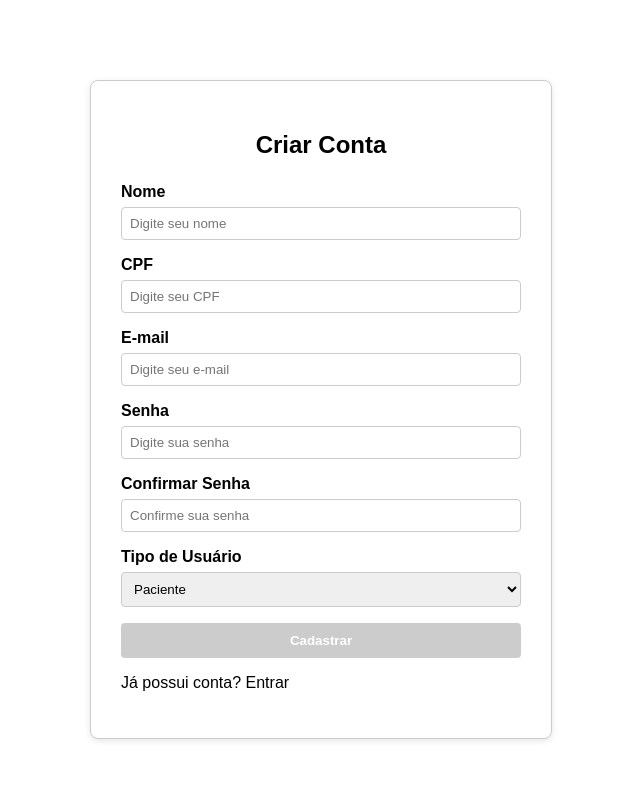
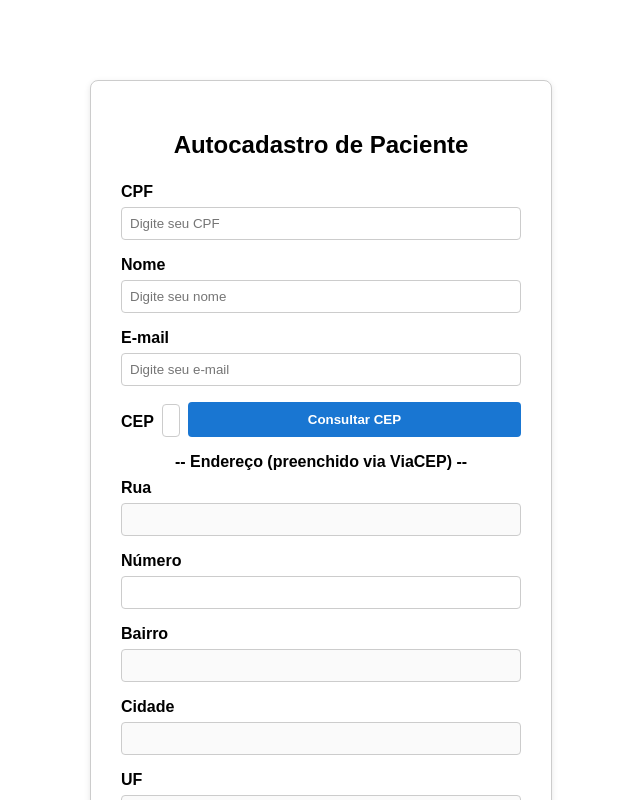
Before and after one commit to vanessabughay/MioDottore, an Angular app in the folder frontend/: page /cadastro in a window 1280 px wide. Shown: the top 800 px of the page, without its empty margins (319-959 px from the left). Built offline with nearby package versions, Linux system fonts and the light colour scheme.

Commit message:
correção autocadastro

```diff
--- a/frontend/src/app/pages/autocadastro/autocadastro.component.css
+++ b/frontend/src/app/pages/autocadastro/autocadastro.component.css
@@ -58,4 +58,43 @@ button[disabled] {
   margin-top: 16px;
   color: #cc0000;
   text-align: center;
+
+  }
+
+.cep-group {
+  display: flex;
+  gap: 8px;
+  align-items: flex-end;
 }
+
+.cep-group input {
+  flex: 1;
+}
+
+.address-title {
+  margin: 16px 0 8px;
+  font-weight: bold;
+  text-align: center;
+}
+
+
+.cep-group {
+  display: flex;
+  gap: 8px;
+  align-items: flex-end;
+}
+
+.cep-group input {
+  flex: 1;
+}
+
+.cep-input {
+  flex: none;
+  width: 10ch;
+}
+
+.address-title {
+  margin: 16px 0 8px;
+  font-weight: bold;
+  text-align: center;
+}
--- a/frontend/src/app/pages/autocadastro/autocadastro.component.html
+++ b/frontend/src/app/pages/autocadastro/autocadastro.component.html
@@ -1,61 +1,59 @@
 <div class="register-container">
-  <h2>Criar Conta</h2>
+   <h2>Autocadastro de Paciente</h2>
 
   <form [formGroup]="form" (ngSubmit)="register()">
     <div class="form-group">
-      <label for="nome">Nome</label>
-      <input id="nome" type="text" formControlName="nome" placeholder="Digite seu nome" />
-      <small *ngIf="form.get('nome')?.invalid && form.get('nome')?.touched">
-        Nome é obrigatório
-      </small>
+      <label for="cpf">CPF</label>
+      <input id="cpf" type="text" formControlName="cpf" placeholder="Digite seu CPF" />
+      <small *ngIf="form.get('cpf')?.invalid && form.get('cpf')?.touched">CPF é obrigatório</small>
     </div>
 
     <div class="form-group">
-      <label for="cpf">CPF</label>
-      <input id="cpf" type="text" formControlName="cpf" placeholder="Digite seu CPF" />
-      <small *ngIf="form.get('cpf')?.invalid && form.get('cpf')?.touched">
-        CPF é obrigatório
-      </small>
+      <label for="nome">Nome</label>
+      <input id="nome" type="text" formControlName="nome" placeholder="Digite seu nome" />
+      <small *ngIf="form.get('nome')?.invalid && form.get('nome')?.touched">Nome é obrigatório</small>
     </div>
 
     <div class="form-group">
       <label for="email">E-mail</label>
       <input id="email" type="email" formControlName="email" placeholder="Digite seu e-mail" />
-      <small *ngIf="form.get('email')?.invalid && form.get('email')?.touched">
-        E-mail inválido
-      </small>
+      <small *ngIf="form.get('email')?.invalid && form.get('email')?.touched">E-mail inválido</small>
+    </div>
+
+    <div class="form-group cep-group">
+      <label for="cep">CEP</label>
+      <input id="cep" type="text" formControlName="cep" placeholder="Digite seu CEP" />
+      <button type="button" (click)="consultarCep()">Consultar CEP</button>
+    </div>
+ <div class="address-title">-- Endereço (preenchido via ViaCEP) --</div>
+    <div class="form-group">
+      <label for="rua">Rua</label>
+      <input id="rua" type="text" formControlName="rua" readonly />
     </div>
 
     <div class="form-group">
-      <label for="senha">Senha</label>
-      <input id="senha" type="password" formControlName="senha" placeholder="Digite sua senha" />
-      <small *ngIf="form.get('senha')?.invalid && form.get('senha')?.touched">
-        A senha é obrigatória
-      </small>
+     <label for="numero">Número</label>
+      <input id="numero" type="text" formControlName="numero" />
     </div>
 
-    <div class="form-group">
-      <label for="confirmarSenha">Confirmar Senha</label>
-      <input id="confirmarSenha" type="password" formControlName="confirmarSenha" placeholder="Confirme sua senha" />
-      <small *ngIf="form.get('confirmarSenha')?.invalid && form.get('confirmarSenha')?.touched">
-        Confirmação é obrigatória
-      </small>
+   <div class="form-group">
+      <label for="bairro">Bairro</label>
+      <input id="bairro" type="text" formControlName="bairro" readonly />
     </div>
 
-    <div class="form-group">
-      <label for="tipo_usuario">Tipo de Usuário</label>
-      <select id="tipo_usuario" formControlName="tipo_usuario">
-        <option value="PACIENTE">Paciente</option>
-        <option value="FUNCIONARIO">Funcionário</option>
-      </select>
+   <div class="form-group">
+      <label for="cidade">Cidade</label>
+      <input id="cidade" type="text" formControlName="cidade" readonly />
     </div>
 
-    <button type="submit" [disabled]="form.invalid">Cadastrar</button>
+   <div class="form-group">
+      <label for="uf">UF</label>
+      <input id="uf" type="text" formControlName="uf" readonly />
+    </div>
+     <button type="submit" [disabled]="form.invalid">Confirmar Cadastro</button>
 
-    <p>Já possui conta? <a routerLink="/login">Entrar</a></p>
+    <p class="text-center"><a routerLink="/login">Voltar para Login</a></p>
 
-    <div *ngIf="error" class="error">
-      {{ error }}
-    </div>
+    <div *ngIf="error" class="error">{{ error }}</div>
   </form>
 </div>
--- a/frontend/src/app/pages/autocadastro/autocadastro.component.ts
+++ b/frontend/src/app/pages/autocadastro/autocadastro.component.ts
@@ -1,15 +1,16 @@
 import { Component, OnInit } from '@angular/core';
 import { FormBuilder, FormGroup, Validators, ReactiveFormsModule } from '@angular/forms';
-import { Router } from '@angular/router';
+import { Router, RouterLink } from '@angular/router';
 import { CommonModule } from '@angular/common';
 import { AuthService } from '../../services/auth.service';
+import { HttpClient } from '@angular/common/http';
 
 @Component({
   standalone: true,
   selector: 'app-autocadastro',
   templateUrl: './autocadastro.component.html',
   styleUrls: ['./autocadastro.component.css'],
-  imports: [CommonModule, ReactiveFormsModule],
+  imports: [CommonModule, ReactiveFormsModule, RouterLink],
   providers: [AuthService]
 })
 export class AutocadastroComponent implements OnInit {
@@ -19,7 +20,8 @@ export class AutocadastroComponent implements OnInit {
   constructor(
     private fb: FormBuilder,
     private auth: AuthService,
-    private router: Router
+    private router: Router,
+    private http: HttpClient
   ) {}
 
   ngOnInit() {
@@ -27,25 +29,24 @@ export class AutocadastroComponent implements OnInit {
       nome: ['', Validators.required],
       cpf: ['', Validators.required],
       email: ['', [Validators.required, Validators.email]],
-      senha: ['', Validators.required],
-      confirmarSenha: ['', Validators.required],
-      tipo_usuario: ['PACIENTE', Validators.required]
+      cep: ['', [Validators.required, Validators.minLength(8), Validators.maxLength(8)]],
+      rua: [{ value: '', disabled: true }],
+      numero: [''],
+      bairro: [{ value: '', disabled: true }],
+      cidade: [{ value: '', disabled: true }],
+      uf: [{ value: '', disabled: true }]
     });
   }
 
   register() {
     if (this.form.invalid) return;
 
-    const { senha, confirmarSenha, ...rest } = this.form.value;
+     const { nome, cpf, email, cep } = this.form.getRawValue();
 
-    if (senha !== confirmarSenha) {
-      this.error = 'As senhas não coincidem.';
-      return;
-    }
+     const dados = { nome, cpf, email, cep };
 
-    const user = { ...rest, senha };
+        this.auth.autocadastroPaciente(dados).subscribe({
 
-    this.auth.register(user).subscribe({
       next: () => {
         this.router.navigate(['/login']);
       },
@@ -54,4 +55,31 @@ export class AutocadastroComponent implements OnInit {
       }
     });
   }
+
+  consultarCep() {
+    const cep = this.form.get('cep')?.value;
+    if (!cep || cep.length !== 8) {
+      this.error = 'CEP inválido';
+      return;
+    }
+
+    this.http.get<any>(`https://viacep.com.br/ws/${cep}/json/`).subscribe({
+      next: (dados) => {
+        if (dados.erro) {
+          this.error = 'CEP não encontrado';
+          return;
+        }
+        this.form.patchValue({
+          rua: dados.logradouro,
+          bairro: dados.bairro,
+          cidade: dados.localidade,
+          uf: dados.uf
+        });
+        this.error = '';
+      },
+      error: () => {
+        this.error = 'Erro ao consultar CEP';
+      }
+    });
+  }
 }
--- a/frontend/src/app/pages/login/login.component.ts
+++ b/frontend/src/app/pages/login/login.component.ts
@@ -1,6 +1,6 @@
 import { Component, OnInit } from '@angular/core';
 import { FormBuilder, FormGroup, ReactiveFormsModule, Validators } from '@angular/forms';
-import { Router } from '@angular/router';
+import { Router, RouterLink } from '@angular/router';
 import { CommonModule } from '@angular/common';
 import { AuthService } from '../../services/auth.service';
 
@@ -9,7 +9,7 @@ import { AuthService } from '../../services/auth.service';
   selector: 'app-login',
   templateUrl: './login.component.html',
   styleUrls: ['./login.component.css'],
-  imports: [CommonModule, ReactiveFormsModule],
+  imports: [CommonModule, ReactiveFormsModule, RouterLink],
   providers: [AuthService]
 })
 export class LoginComponent implements OnInit {
--- a/frontend/src/app/services/auth.service.ts
+++ b/frontend/src/app/services/auth.service.ts
@@ -52,6 +52,18 @@ export class AuthService {
     );
   }
 
+   /**
+   * Envia dados de autocadastro de paciente para o backend.
+   */
+  autocadastroPaciente(dados: any): Observable<any> {
+    const url = `${this.apiUrl}/pacientes/autocadastro`;
+    return this.http.post(url, dados).pipe(
+      catchError(() => {
+        return throwError(() => new Error('Erro ao realizar autocadastro'));
+      })
+    );
+  }
+
 
   logout(): void {
     localStorage.clear();
```
Also changed, not shown: 1 other file (tests, documents, lock files or other folders).
